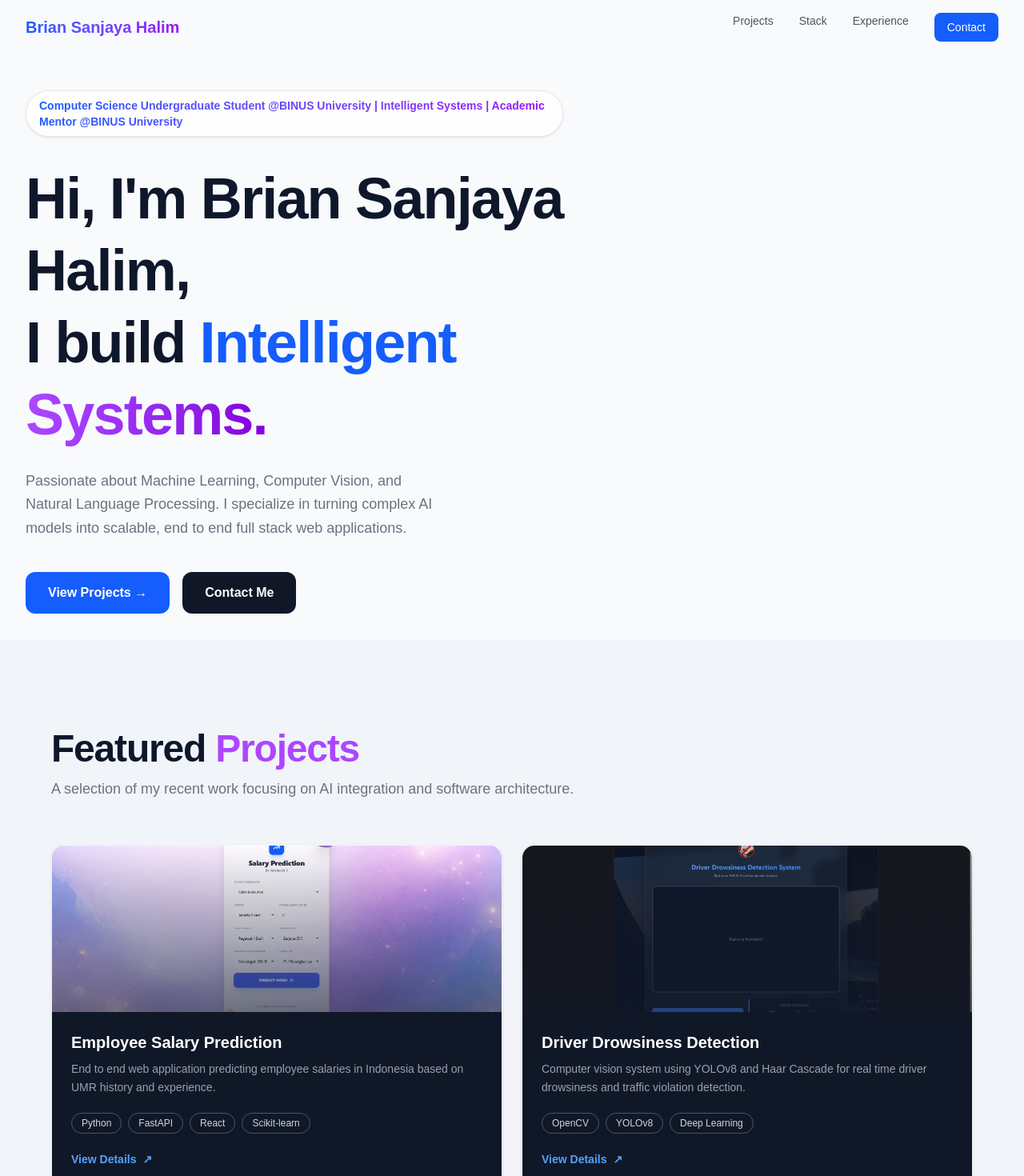
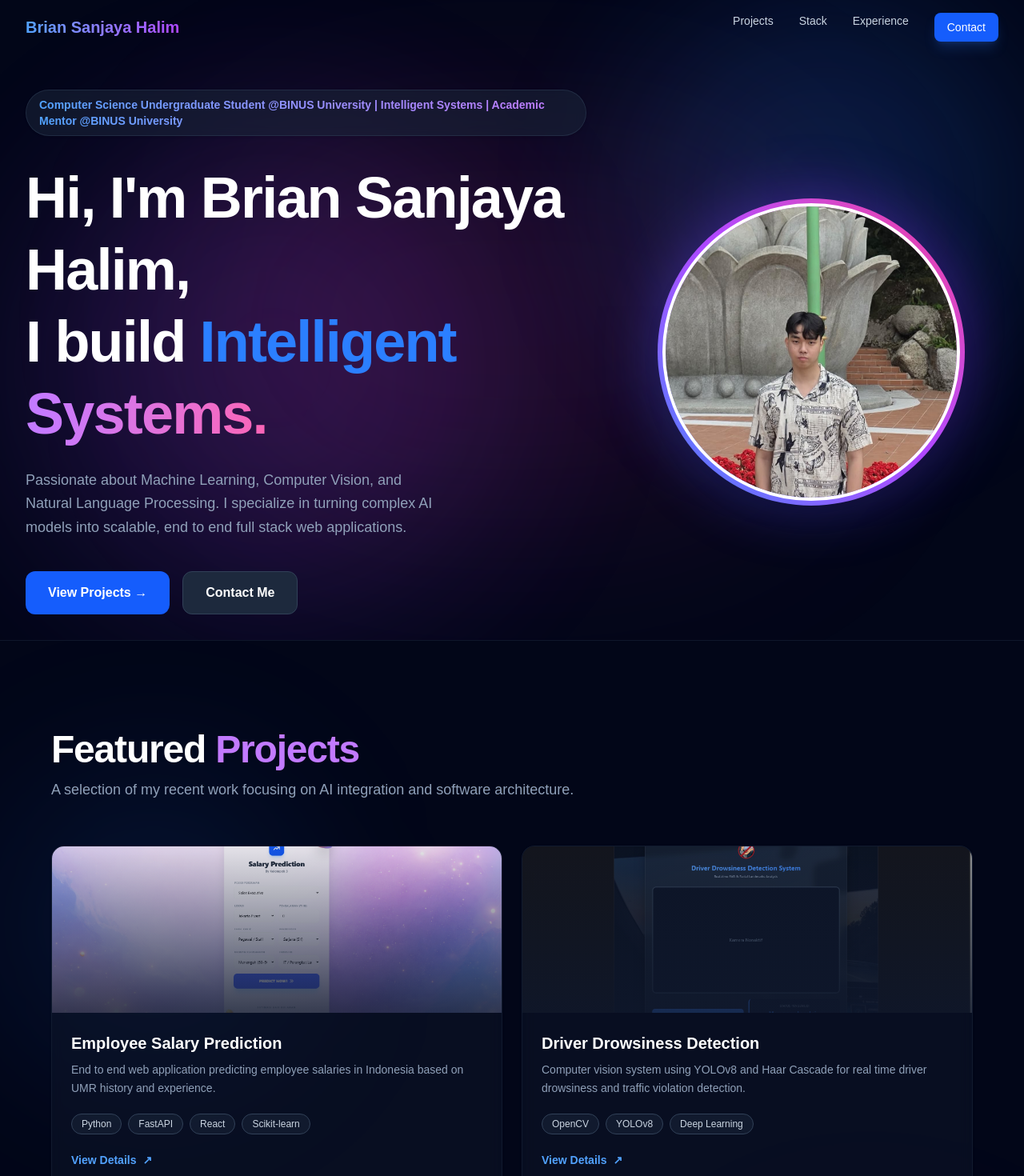
Before and after one commit to briansnjya/Portofolio, a React (Vite) app: page / in a window 1280 px wide. Shown: the top 1470 px of the page at 80% size. Built offline with nearby package versions, Linux system fonts and the light colour scheme.

Commit message:
ubah theme jadi dark

```diff
--- a/src/App.jsx
+++ b/src/App.jsx
@@ -7,7 +7,7 @@ import Contact from './components/Contact'
 
 function App() {
   return (
-    <div className="bg-slate-50 text-slate-900 font-sans overflow-x-hidden">
+    <div className="bg-slate-950 text-slate-200 font-sans overflow-x-hidden">
       <Navbar />
       <Hero />
       <Projects />
--- a/src/components/Experience.jsx
+++ b/src/components/Experience.jsx
@@ -1,7 +1,7 @@
 const experiences = [
   {
     period: "2026 – Present",
-    org: "Game Development Club (BGDC)",
+    org: "Binus Game Development Club (BGDC)",
     role: "Project Manager (PM) & Activist",
     points: [
       "Event Management: Led the committee and drafted proposals, timelines, and MoA for an industrial visit to Busy Beaver Studio.",
@@ -13,21 +13,26 @@ const experiences = [
 
 export default function Experience() {
   return (
-    <section id="experience" className="px-8 py-28 bg-gray-50">
-      <div className="max-w-6xl mx-auto">
-        <h2 className="text-5xl font-black mb-3 tracking-tight">Leadership & <span className="text-purple-500">Experience</span></h2>
-        <p className="text-gray-500 mb-14 text-lg">Beyond the code, I actively participate in organizations to develop project management and communication skills.</p>
+    <section id="experience" className="relative px-8 py-28 bg-slate-950 overflow-hidden border-t border-slate-900">
+      {/* Subtle glowing center */}
+      <div className="absolute inset-0 overflow-hidden pointer-events-none">
+        <div className="absolute top-1/2 left-1/2 -translate-x-1/2 -translate-y-1/2 w-[800px] h-[400px] bg-pink-500/5 rounded-full blur-[100px]" />
+      </div>
+
+      <div className="max-w-6xl mx-auto relative z-10">
+        <h2 className="text-5xl font-black mb-3 tracking-tight text-white">Leadership & <span className="text-purple-400">Experience</span></h2>
+        <p className="text-slate-400 mb-14 text-lg">Beyond the code, I actively participate in organizations to develop project management and communication skills.</p>
         <div className="space-y-6">
           {experiences.map((e, i) => (
-            <div key={i} className="bg-white border border-gray-100 rounded-2xl p-8 shadow-sm hover:shadow-md transition-all duration-300 grid grid-cols-1 md:grid-cols-3 gap-8">
+            <div key={i} className="bg-slate-900/50 backdrop-blur-sm border border-slate-800/50 rounded-2xl p-8 shadow-sm hover:shadow-lg transition-all duration-300 grid grid-cols-1 md:grid-cols-3 gap-8">
               <div>
-                <span className="inline-block text-blue-600 text-xs font-bold uppercase tracking-wider bg-blue-50 px-3 py-1 rounded-full mb-3">{e.period}</span>
-                <p className="font-black text-lg leading-tight mb-1">{e.org}</p>
-                <p className="text-gray-500 text-sm italic">{e.role}</p>
+                <span className="inline-block text-blue-400 text-xs font-bold uppercase tracking-wider bg-blue-900/30 px-3 py-1 rounded-full mb-3">{e.period}</span>
+                <p className="font-black text-lg leading-tight mb-1 text-white">{e.org}</p>
+                <p className="text-slate-400 text-sm italic">{e.role}</p>
               </div>
               <ul className="md:col-span-2 space-y-4">
                 {e.points.map((pt, j) => (
-                  <li key={j} className="flex gap-3 text-gray-600 text-sm leading-relaxed">
+                  <li key={j} className="flex gap-3 text-slate-300 text-sm leading-relaxed">
                     <span className="text-blue-500 mt-0.5 flex-shrink-0 font-bold">→</span>
                     {pt}
                   </li>
--- a/src/components/Hero.jsx
+++ b/src/components/Hero.jsx
@@ -1,32 +1,61 @@
+import profileImg from '../assets/profile.jpeg'
+
 export default function Hero() {
   return (
-    <section className="relative min-h-screen flex items-center px-8 pt-20 overflow-hidden">
-      <div className="absolute inset-0 bg-gradient-to-br from-slate-50 via-blue-50 to-purple-50 -z-10" />
-      <div className="absolute top-20 right-0 w-96 h-96 bg-blue-200/30 rounded-full blur-3xl -z-10" />
-      <div className="absolute bottom-20 left-1/3 w-80 h-80 bg-purple-200/30 rounded-full blur-3xl -z-10" />
+    <section className="relative min-h-screen flex items-center px-8 pt-20 bg-slate-950 overflow-hidden">
+      {/* Classy Aurora Background - Fixed visibility */}
+      <div className="absolute inset-0 overflow-hidden pointer-events-none">
+        <div className="absolute top-0 right-0 w-[500px] h-[500px] bg-blue-500/20 rounded-full blur-[100px] animate-pulse" />
+        <div className="absolute bottom-10 left-10 w-[600px] h-[600px] bg-purple-500/20 rounded-full blur-[120px] animate-pulse" style={{ animationDelay: '2s' }} />
+        <div className="absolute top-1/2 left-1/2 -translate-x-1/2 -translate-y-1/2 w-[800px] h-[500px] bg-pink-500/10 rounded-full blur-[120px]" />
+      </div>
 
-      <div className="max-w-2xl">
-        <span className="inline-flex items-center gap-2 bg-white/80 backdrop-blur border border-gray-200 text-gray-600 text-sm px-4 py-2 rounded-full mb-8 shadow-sm">
-         <span className="bg-gradient-to-r from-blue-600 to-purple-600 bg-clip-text text-transparent font-semibold">Computer Science Undergraduate Student @BINUS University | Intelligent Systems | Academic Mentor @BINUS University</span>
+      <div className="max-w-7xl mx-auto w-full flex flex-col-reverse lg:flex-row items-center justify-between gap-12 z-10 pt-10 lg:pt-0">
+
+        {/* TEXT SIDE */}
+        <div className="w-full lg:w-3/5 text-center lg:text-left">
+          <span className="inline-flex items-center gap-2 bg-slate-800/50 backdrop-blur border border-slate-700/50 text-slate-300 text-sm px-4 py-2 rounded-full mb-8 shadow-sm">
+            <span className="bg-gradient-to-r from-blue-400 to-purple-400 bg-clip-text text-transparent font-semibold">Computer Science Undergraduate Student @BINUS University | Intelligent Systems | Academic Mentor @BINUS University</span>
           </span>
-        <h1 className="text-7xl font-black leading-tight mb-6 tracking-tight">
+          <h1 className="text-5xl lg:text-7xl font-black leading-tight mb-6 tracking-tight text-white">
             Hi, I'm Brian Sanjaya Halim, <br />
-          I build <span className="text-blue-600">Intelligent</span><br />
-          <span className="bg-gradient-to-r from-purple-500 to-purple-700 bg-clip-text text-transparent">Systems.</span>
+            I build <span className="text-blue-500">Intelligent</span><br />
+            <span className="bg-gradient-to-r from-purple-400 to-pink-400 bg-clip-text text-transparent">Systems.</span>
           </h1>
-        <p className="text-gray-500 text-lg mb-10 max-w-lg leading-relaxed">
+          <p className="text-slate-400 text-lg mb-10 max-w-lg leading-relaxed mx-auto lg:mx-0">
             Passionate about Machine Learning, Computer Vision, and Natural Language Processing.
             I specialize in turning complex AI models into scalable, end to end full stack web applications.
           </p>
-        <div className="flex gap-4">
-          <a href="#projects" className="bg-blue-600 text-white px-7 py-3.5 rounded-xl font-semibold hover:bg-blue-700 transition-all hover:shadow-lg hover:shadow-blue-200 flex items-center gap-2">
+          <div className="flex gap-4 justify-center lg:justify-start">
+            <a href="#projects" className="bg-blue-600 text-white px-7 py-3.5 rounded-xl font-semibold hover:bg-blue-700 transition-all hover:shadow-lg hover:shadow-blue-500/30 flex items-center gap-2">
               View Projects →
             </a>
-          <a href="#contact" className="bg-gray-900 text-white px-7 py-3.5 rounded-xl font-semibold hover:bg-gray-700 transition-all">
+            <a href="#contact" className="bg-slate-800 text-white px-7 py-3.5 rounded-xl font-semibold hover:bg-slate-700 border border-slate-700 transition-all">
               Contact Me
             </a>
           </div>
         </div>
+
+        {/* IMAGE SIDE */}
+        <div className="w-full lg:w-2/5 flex justify-center mb-10 lg:mb-0">
+          <div className="relative w-64 h-64 md:w-80 md:h-80 lg:w-96 lg:h-96">
+            {/* Glow effect behind the image */}
+            <div className="absolute inset-0 bg-gradient-to-tr from-blue-600 to-purple-600 rounded-full blur-2xl opacity-40 animate-pulse" />
+
+            {/* Image container with gradient border */}
+            <div className="relative w-full h-full rounded-full p-1.5 bg-gradient-to-tr from-blue-500 via-purple-500 to-pink-500 shadow-xl">
+              <div className="w-full h-full rounded-full overflow-hidden bg-white border-4 border-white">
+                <img
+                  src={profileImg}
+                  alt="Brian Sanjaya Halim"
+                  className="w-full h-full object-cover hover:scale-105 transition-transform duration-500"
+                />
+              </div>
+            </div>
+          </div>
+        </div>
+
+      </div>
     </section>
   )
 }
--- a/src/components/Navbar.jsx
+++ b/src/components/Navbar.jsx
@@ -11,16 +11,16 @@ export default function Navbar() {
 
   return (
     <nav className={`fixed top-0 w-full z-50 transition-all duration-300 px-8 py-4 flex justify-between items-center ${
-      scrolled ? 'bg-white/90 backdrop-blur-md shadow-sm' : 'bg-transparent'
+      scrolled ? 'bg-slate-950/90 backdrop-blur-md shadow-sm border-b border-slate-800/50' : 'bg-transparent'
     }`}>
-      <span className="font-black text-xl bg-gradient-to-r from-blue-600 to-purple-600 bg-clip-text text-transparent">
+      <span className="font-black text-xl bg-gradient-to-r from-blue-400 to-purple-500 bg-clip-text text-transparent">
         Brian Sanjaya Halim
       </span>
-      <div className="flex gap-8 text-sm font-medium text-gray-600">
-        <a href="#projects" className="hover:text-blue-600 transition-colors">Projects</a>
-        <a href="#stack" className="hover:text-blue-600 transition-colors">Stack</a>
-        <a href="#experience" className="hover:text-blue-600 transition-colors">Experience</a>
-        <a href="#contact" className="bg-blue-600 text-white px-4 py-2 rounded-lg hover:bg-blue-700 transition-colors">Contact</a>
+      <div className="flex gap-8 text-sm font-medium text-slate-300">
+        <a href="#projects" className="hover:text-blue-400 transition-colors">Projects</a>
+        <a href="#stack" className="hover:text-blue-400 transition-colors">Stack</a>
+        <a href="#experience" className="hover:text-blue-400 transition-colors">Experience</a>
+        <a href="#contact" className="bg-blue-600 text-white px-4 py-2 rounded-lg hover:bg-blue-700 transition-colors shadow-lg shadow-blue-500/20">Contact</a>
       </div>
     </nav>
   )
--- a/src/components/Projects.jsx
+++ b/src/components/Projects.jsx
@@ -36,23 +36,29 @@ const projects = [
 
 export default function Projects() {
   return (
-    <section id="projects" className="px-8 py-28 bg-slate-100">
-      <div className="max-w-6xl mx-auto">
-        <h2 className="text-5xl font-black mb-3 tracking-tight">Featured <span className="text-purple-500">Projects</span></h2>
-        <p className="text-gray-500 mb-14 text-lg">A selection of my recent work focusing on AI integration and software architecture.</p>
+    <section id="projects" className="relative px-8 py-28 bg-slate-950 overflow-hidden border-t border-slate-900">
+      {/* Subtle Aurora for Projects */}
+      <div className="absolute inset-0 overflow-hidden pointer-events-none">
+        <div className="absolute top-40 left-0 w-96 h-96 bg-blue-500/10 rounded-full blur-[100px]" />
+        <div className="absolute bottom-20 right-0 w-96 h-96 bg-purple-500/10 rounded-full blur-[100px]" />
+      </div>
+
+      <div className="max-w-6xl mx-auto relative z-10">
+        <h2 className="text-5xl font-black mb-3 tracking-tight text-white">Featured <span className="text-purple-400">Projects</span></h2>
+        <p className="text-slate-400 mb-14 text-lg">A selection of my recent work focusing on AI integration and software architecture.</p>
         <div className="grid grid-cols-1 md:grid-cols-2 gap-6">
           {projects.map((p, i) => (
-            <div key={i} className="group rounded-2xl overflow-hidden border border-gray-100 shadow-sm hover:shadow-xl transition-all duration-300 bg-white">
+            <div key={i} className="group rounded-2xl overflow-hidden border border-slate-800/50 shadow-sm hover:shadow-2xl hover:shadow-blue-500/10 transition-all duration-300 bg-slate-900/50 backdrop-blur-sm">
               <div className="h-52 overflow-hidden relative">
-                <img src={p.image} alt={p.title} className="w-full h-full object-cover group-hover:scale-110 transition-transform duration-700" />
-                <div className="absolute inset-0 bg-gradient-to-t from-gray-900/60 to-transparent" />
+                <img src={p.image} alt={p.title} className="w-full h-full object-cover group-hover:scale-110 transition-transform duration-700 opacity-90 group-hover:opacity-100" />
+                <div className="absolute inset-0 bg-gradient-to-t from-slate-900 to-transparent opacity-80" />
               </div>
-              <div className="p-6 bg-gray-900 text-white">
-                <h3 className="text-xl font-bold mb-2">{p.title}</h3>
-                <p className="text-gray-400 text-sm mb-5 leading-relaxed">{p.desc}</p>
+              <div className="p-6">
+                <h3 className="text-xl font-bold mb-2 text-white">{p.title}</h3>
+                <p className="text-slate-400 text-sm mb-5 leading-relaxed">{p.desc}</p>
                 <div className="flex flex-wrap gap-2 mb-5">
                   {p.tags.map((t, j) => (
-                    <span key={j} className="text-xs border border-gray-600 text-gray-300 px-3 py-1 rounded-full font-medium">{t}</span>
+                    <span key={j} className="text-xs border border-slate-700 text-slate-300 px-3 py-1 rounded-full font-medium bg-slate-800/50">{t}</span>
                   ))}
                 </div>
                 <a
```
Also changed, not shown: src/assets/profile.jpeg (added). Lines whose indentation alone changed are shown as unchanged.
